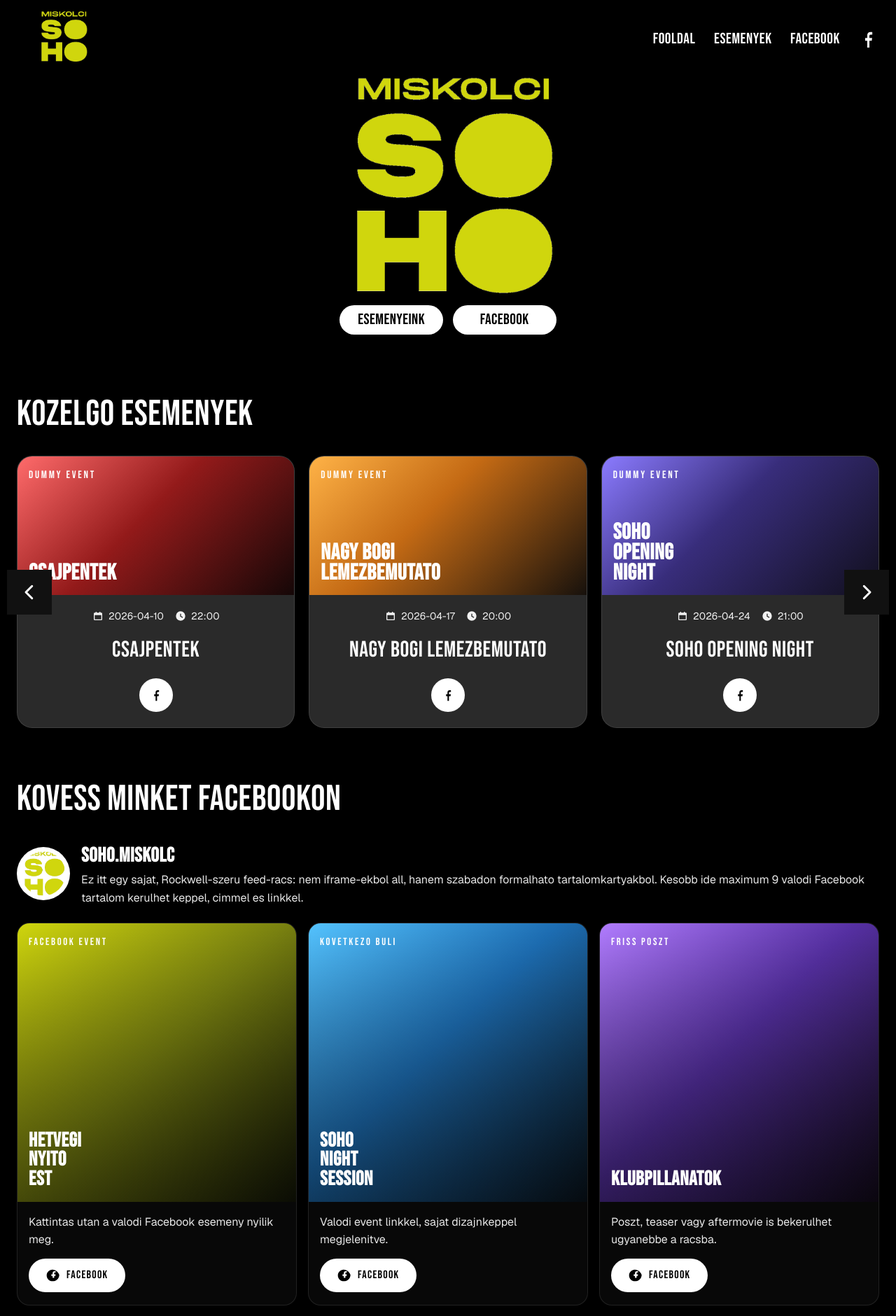
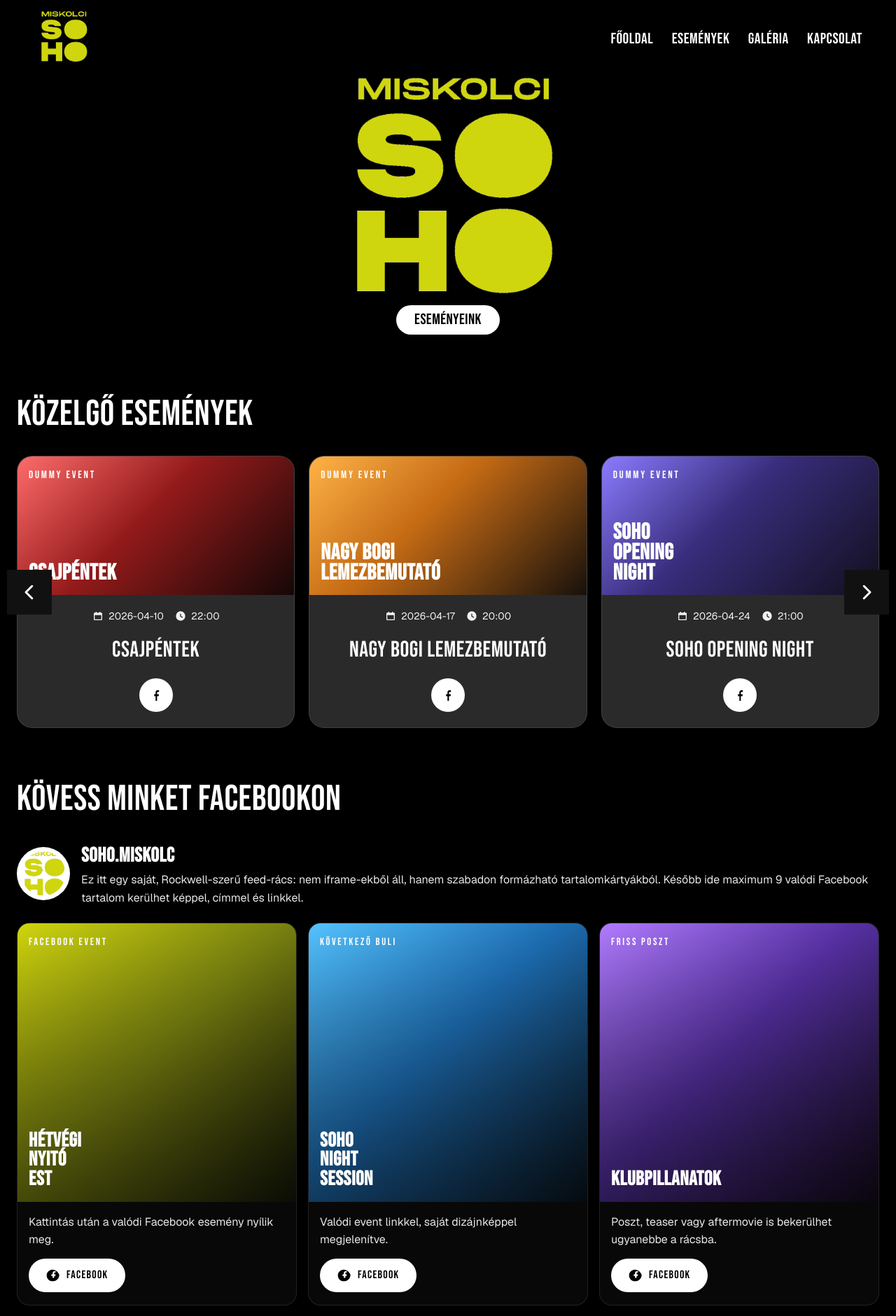
Before and after one commit to Viva1981/miskolcisoho, a Next.js app: page / in a window 1280 px wide. Shown: the top 1880 px of the page at 70% size. Built offline with nearby package versions, Linux system fonts and the light colour scheme.

Commit message:
Restore accents and add Soho placeholder subpages

```diff
--- /dev/null
+++ b/src/app/galeria/page.tsx
@@ -0,0 +1,15 @@
+import { SohoHeader } from "@/components/soho-header";
+
+export default function GaleriaPage() {
+  return (
+    <main className="soho-landing">
+      <SohoHeader />
+      <section className="soho-subpage-shell">
+        <div className="soho-subpage-card">
+          <h1>Galéria</h1>
+          <p>Ez az aloldal hamarosan érkezik.</p>
+        </div>
+      </section>
+    </main>
+  );
+}
--- a/src/app/globals.css
+++ b/src/app/globals.css
@@ -611,6 +611,36 @@
   font-size: 0.95rem;
 }
 
+.soho-subpage-shell {
+  min-height: calc(100vh - 112px);
+  padding: 2rem 1.5rem 4rem;
+  display: grid;
+  place-items: center;
+}
+
+.soho-subpage-card {
+  width: min(720px, 100%);
+  padding: 2rem;
+  border-radius: 24px;
+  border: 1px solid rgba(255, 255, 255, 0.1);
+  background: rgba(255, 255, 255, 0.03);
+  text-align: center;
+}
+
+.soho-subpage-card h1 {
+  margin: 0 0 0.9rem;
+  font-size: clamp(2.6rem, 5vw, 4.2rem);
+  text-transform: uppercase;
+}
+
+.soho-subpage-card p {
+  margin: 0;
+  font-family: var(--font-body), sans-serif;
+  letter-spacing: 0;
+  color: rgba(255, 255, 255, 0.82);
+  line-height: 1.6;
+}
+
 @media (min-width: 1680px) {
   .soho-header,
   .soho-events-wrap,
@@ -938,6 +968,11 @@
     padding: 1rem 1rem 2rem;
   }
 
+  .soho-subpage-shell {
+    min-height: calc(100vh - 88px);
+    padding-inline: 1rem;
+  }
+
   .soho-footer-grid {
     gap: 2rem;
     padding-top: 1.75rem;
--- /dev/null
+++ b/src/app/kapcsolat/page.tsx
@@ -0,0 +1,15 @@
+import { SohoHeader } from "@/components/soho-header";
+
+export default function KapcsolatPage() {
+  return (
+    <main className="soho-landing">
+      <SohoHeader />
+      <section className="soho-subpage-shell">
+        <div className="soho-subpage-card">
+          <h1>Kapcsolat</h1>
+          <p>Ez az aloldal hamarosan érkezik.</p>
+        </div>
+      </section>
+    </main>
+  );
+}
--- a/src/app/page.tsx
+++ b/src/app/page.tsx
@@ -13,16 +13,16 @@
   {
     id: "event-1",
     eyebrow: "Facebook event",
-    title: "Hetvegi nyito est",
-    subtitle: "Kattintas utan a valodi Facebook esemeny nyilik meg.",
+    title: "Hétvégi nyitó est",
+    subtitle: "Kattintás után a valódi Facebook esemény nyílik meg.",
     href: "https://fb.me/e/3lJC1LLFD",
     tone: "lime",
   },
   {
     id: "event-2",
-    eyebrow: "Kovetkezo buli",
+    eyebrow: "Következő buli",
     title: "Soho night session",
-    subtitle: "Valodi event linkkel, sajat dizajnkeppel megjelenitve.",
+    subtitle: "Valódi event linkkel, saját dizájnképpel megjelenítve.",
     href: "https://fb.me/e/8hWvC5sVa",
     tone: "blue",
   },
@@ -30,31 +30,31 @@
     id: "post-1",
     eyebrow: "Friss poszt",
     title: "Klubpillanatok",
-    subtitle: "Poszt, teaser vagy aftermovie is bekerulhet ugyanebbe a racsba.",
+    subtitle: "Poszt, teaser vagy aftermovie is bekerülhet ugyanebbe a rácsba.",
     href: "https://www.facebook.com/permalink.php?story_fbid=pfbid0h1oLuAHyUKjYGaiPyFdr6Q98pMWwxuFWkqD39rHufsFwAP7oKP9mwKYNLPETbKCzl&id=61575425759586",
     tone: "violet",
   },
   {
     id: "post-2",
-    eyebrow: "Fotoalbum",
-    title: "Penteki hangulat",
-    subtitle: "Kesobb sajat feltoltott 1:1 vagy 4:5 aranyu boritokeppel.",
+    eyebrow: "Fotóalbum",
+    title: "Pénteki hangulat",
+    subtitle: "Később saját feltöltött 1:1 vagy 4:5 arányú borítóképpel.",
     href: "https://www.facebook.com/profile.php?id=61575425759586&locale=hu_HU",
     tone: "sunset",
   },
   {
     id: "post-3",
     eyebrow: "Kiemelt poszt",
-    title: "Line-up bejelentes",
-    subtitle: "A feed egyseges marad, nem esik szet iframe-ek miatt.",
+    title: "Line-up bejelentés",
+    subtitle: "A feed egységes marad, nem esik szét iframe-ek miatt.",
     href: "https://www.facebook.com/profile.php?id=61575425759586&locale=hu_HU",
     tone: "graphite",
   },
   {
     id: "post-4",
-    eyebrow: "Kulisszak mogott",
+    eyebrow: "Kulisszák mögött",
     title: "Backstage vibe",
-    subtitle: "Ez a blokk idealis lesz adminos vagy Drive-os adatforrashoz is.",
+    subtitle: "Ez a blokk ideális lesz adminos vagy Drive-os adatforráshoz is.",
     href: "https://www.facebook.com/profile.php?id=61575425759586&locale=hu_HU",
     tone: "emerald",
   },
@@ -144,15 +144,7 @@
 
           <div className="soho-hero-actions-v2">
             <a href="#esemenyek" className="soho-pill-button">
-              Esemenyeink
-            </a>
-            <a
-              href="https://www.facebook.com/profile.php?id=61575425759586&locale=hu_HU"
-              target="_blank"
-              rel="noreferrer"
-              className="soho-pill-button"
-            >
-              Facebook
+              Eseményeink
             </a>
           </div>
         </div>
@@ -162,7 +154,7 @@
 
       <section id="facebook" className="soho-facebook-section">
         <div className="soho-facebook-wrap">
-          <h2>Kovess minket Facebookon</h2>
+          <h2>Kövess minket Facebookon</h2>
 
           <div className="soho-facebook-profile">
             <Image
@@ -176,9 +168,9 @@
             <div className="soho-facebook-profile-copy">
               <strong>soho.miskolc</strong>
               <span>
-                Ez itt egy sajat, Rockwell-szeru feed-racs: nem iframe-ekbol all, hanem
-                szabadon formalhato tartalomkartyakbol. Kesobb ide maximum 9 valodi Facebook
-                tartalom kerulhet keppel, cimmel es linkkel.
+                Ez itt egy saját, Rockwell-szerű feed-rács: nem iframe-ekből áll, hanem
+                szabadon formázható tartalomkártyákból. Később ide maximum 9 valódi Facebook
+                tartalom kerülhet képpel, címmel és linkkel.
               </span>
             </div>
           </div>
@@ -224,8 +216,10 @@
             />
 
             <p>
-              A regio legnagyobb es legkedveltebb szorakozohelye, hetrol hetre Magyarorszag
-              top fellepoivel!
+              A Miskolci Soho négy helyi vállalkozás - A LEVES és BURGER, a Melon Cafe, a
+              Rockabilly Chicken és az Ex-Home Apartmanházak - összefogásából született. Az a
+              célunk, hogy egy olyan városi szegletet teremtsünk, amely él, lélegzik, és ahol jó
+              megállni, leülni, találkozni.
             </p>
 
             <div className="soho-footer-socials">
@@ -248,16 +242,16 @@
               <h3>Dokumentumok</h3>
               <a href="#">
                 <CookieIcon />
-                <span>Adatkezelesi Tajekoztato</span>
+                <span>Adatkezelési Tájékoztató</span>
               </a>
               <a href="#">
                 <DocumentIcon />
-                <span>Altalanos Hazirend</span>
+                <span>Általános Házirend</span>
               </a>
             </div>
 
             <div className="soho-footer-block">
-              <h3>Elerhetosegek</h3>
+              <h3>Elérhetőségek</h3>
               <a href="mailto:info@sohomiskolc.hu">
                 <MailIcon />
                 <span>info@sohomiskolc.hu</span>
--- a/src/components/soho-events-carousel.tsx
+++ b/src/components/soho-events-carousel.tsx
@@ -13,21 +13,21 @@
 const events: SohoEvent[] = [
   {
     id: "dummy-1",
-    title: "Husveti Ven Teenager Party",
+    title: "Húsvéti Vén Teenager Party",
     date: "2026-04-03",
     time: "20:00",
     accent: "soho-event-art aqua",
   },
   {
     id: "dummy-2",
-    title: "Csajpentek",
+    title: "Csajpéntek",
     date: "2026-04-10",
     time: "22:00",
     accent: "soho-event-art red",
   },
   {
     id: "dummy-3",
-    title: "Nagy Bogi Lemezbemutato",
+    title: "Nagy Bogi Lemezbemutató",
     date: "2026-04-17",
     time: "20:00",
     accent: "soho-event-art amber",
@@ -145,13 +145,13 @@
   return (
     <section id="esemenyek" className="soho-events-section">
       <div className="soho-events-wrap">
-        <h2>Kozelgo esemenyek</h2>
+        <h2>Közelgő események</h2>
 
         <div className="soho-events-desktop">
           <button
             type="button"
             className="soho-events-arrow left"
-            aria-label="Elozo esemenyek"
+            aria-label="Előző események"
             onClick={goPrevious}
           >
             <ArrowLeftIcon />
@@ -180,7 +180,7 @@
                   <h3>{event.title}</h3>
 
                   <div className="soho-event-actions">
-                    <a href="#" aria-label={`${event.title} Facebook esemeny`}>
+                    <a href="#" aria-label={`${event.title} Facebook esemény`}>
                       <FacebookIcon />
                     </a>
                   </div>
@@ -192,7 +192,7 @@
           <button
             type="button"
             className="soho-events-arrow right"
-            aria-label="Kovetkezo esemenyek"
+            aria-label="Következő események"
             onClick={goNext}
           >
             <ArrowRightIcon />
@@ -221,7 +221,7 @@
               <h3>{mobileCard.title}</h3>
 
               <div className="soho-event-actions">
-                <a href="#" aria-label={`${mobileCard.title} Facebook esemeny`}>
+                <a href="#" aria-label={`${mobileCard.title} Facebook esemény`}>
                   <FacebookIcon />
                 </a>
               </div>
@@ -231,7 +231,7 @@
           <button
             type="button"
             className="soho-events-arrow left"
-            aria-label="Elozo esemeny"
+            aria-label="Előző esemény"
             onClick={goPrevious}
           >
             <ArrowLeftIcon />
@@ -239,7 +239,7 @@
           <button
             type="button"
             className="soho-events-arrow right"
-            aria-label="Kovetkezo esemeny"
+            aria-label="Következő esemény"
             onClick={goNext}
           >
             <ArrowRightIcon />
--- a/src/components/soho-header.tsx
+++ b/src/components/soho-header.tsx
@@ -5,21 +5,11 @@
 import { useState } from "react";
 
 const menuItems = [
-  { href: "#fooldal", label: "Fooldal" },
-  { href: "#esemenyek", label: "Esemenyek" },
-  { href: "#facebook", label: "Facebook" },
+  { href: "/", label: "Főoldal" },
+  { href: "/#esemenyek", label: "Események" },
+  { href: "/galeria", label: "Galéria" },
+  { href: "/kapcsolat", label: "Kapcsolat" },
 ];
-
-function FacebookIcon() {
-  return (
-    <svg viewBox="0 0 24 24" aria-hidden="true">
-      <path
-        d="M13.5 21v-7.4h2.5l.4-3h-2.9V8.7c0-.9.2-1.5 1.5-1.5h1.6V4.5c-.3 0-.9-.1-2-.1-2 0-3.4 1.2-3.4 3.5v2.7H9v3h2.2V21h2.3Z"
-        fill="currentColor"
-      />
-    </svg>
-  );
-}
 
 function MenuIcon() {
   return (
@@ -71,29 +61,18 @@
         </Link>
       </div>
 
-      <nav className="soho-header-nav" aria-label="Soho navigacio">
+      <nav className="soho-header-nav" aria-label="Soho navigáció">
         {menuItems.map((item) => (
-          <a key={item.href} href={item.href}>
+          <Link key={item.href} href={item.href}>
             {item.label}
-          </a>
+          </Link>
         ))}
       </nav>
-
-      <div className="soho-header-socials">
-        <a
-          href="https://www.facebook.com/profile.php?id=61575425759586&locale=hu_HU"
-          target="_blank"
-          rel="noreferrer"
-          aria-label="Soho Facebook"
-        >
-          <FacebookIcon />
-        </a>
-      </div>
 
       <button
         type="button"
         className="soho-mobile-toggle"
-        aria-label={isOpen ? "Menu bezarasa" : "Menu megnyitasa"}
+        aria-label={isOpen ? "Menü bezárása" : "Menü megnyitása"}
         aria-expanded={isOpen}
         onClick={() => setIsOpen((open) => !open)}
       >
@@ -101,16 +80,16 @@
       </button>
 
       <div className={`soho-mobile-menu ${isOpen ? "is-open" : ""}`}>
-        <nav className="soho-mobile-nav" aria-label="Soho mobil navigacio">
+        <nav className="soho-mobile-nav" aria-label="Soho mobil navigáció">
           {menuItems.map((item, index) => (
-            <a
+            <Link
               key={item.href}
               href={item.href}
               className={index === 0 ? "is-active" : ""}
               onClick={closeMenu}
             >
               {item.label}
-            </a>
+            </Link>
           ))}
         </nav>
       </div>
```
